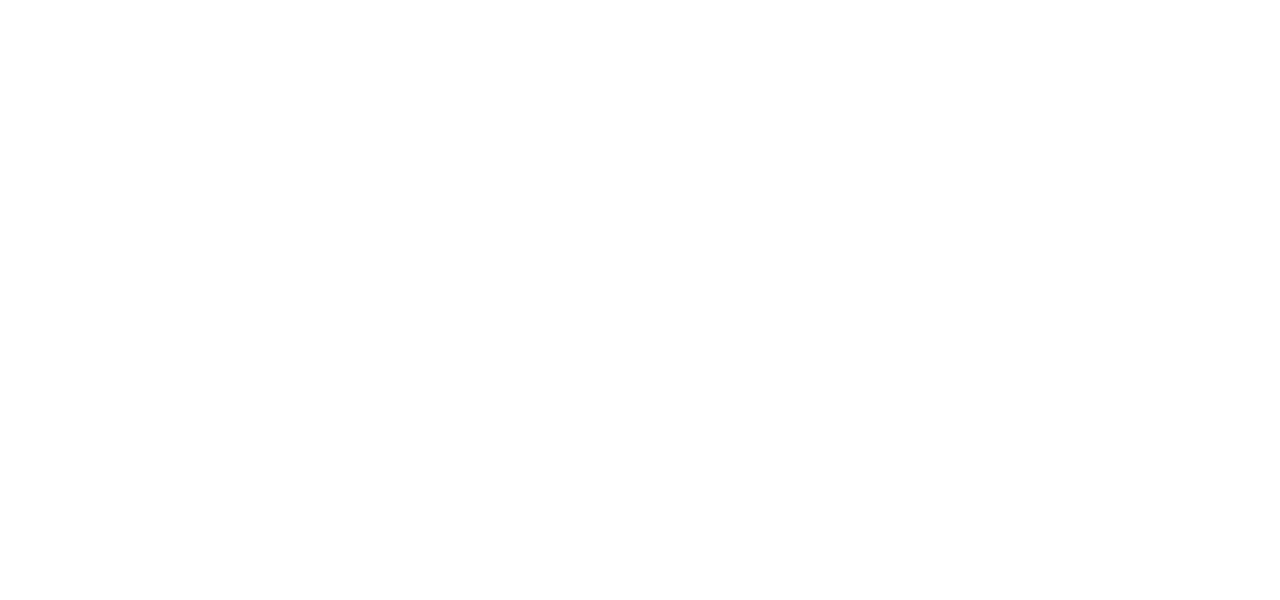
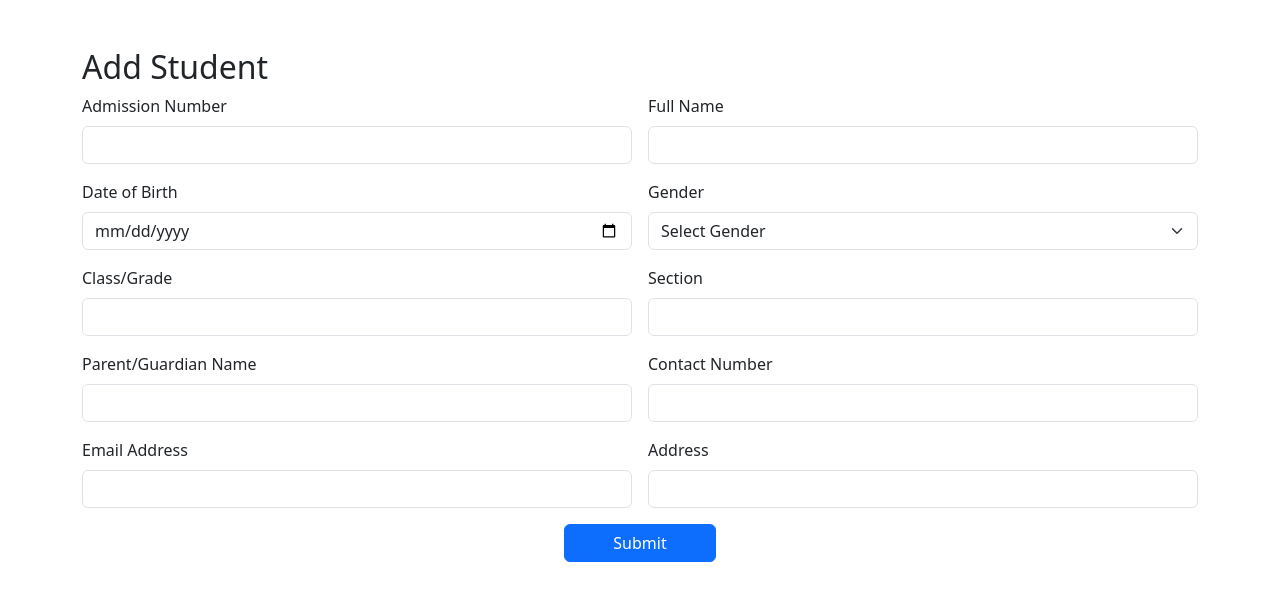
Before and after one commit to VarshaJ004/Student-React-app, a React (Vite) app: page / in a window 1280 px wide. Shown: the top 600 px of the page. Built offline with nearby package versions, Linux system fonts and the light colour scheme.

Commit message:
One page-AddStudent created

```diff
--- a/src/App.jsx
+++ b/src/App.jsx
@@ -3,13 +3,14 @@ import reactLogo from './assets/react.svg'
 import viteLogo from './assets/vite.svg'
 import heroImg from './assets/hero.png'
 import './App.css'
+import AddStudent from './components/AddStudent'
 
 function App() {
   const [count, setCount] = useState(0)
 
   return (
     <>
-
+      <AddStudent />
     </>
   )
 }
--- /dev/null
+++ b/src/components/AddStudent.jsx
@@ -0,0 +1,92 @@
+import React from 'react'
+
+
+const AddStudent = () => {
+  return (
+    <div>
+
+
+      <div className="container mt-5">
+
+        <div className="page-box">
+
+          <h2 className="page-heading">Add Student</h2>
+
+          <div className="row">
+            <div className="col col-12 col-sm-12 col-md-12 col-lg-12 col-xl-12 col-xxl-12">
+
+              <div className="row g-3">
+
+                <div className="col col-12 col-sm-6 col-md-6 col-lg-6 col-xl-6 col-xxl-6">
+                  <label className="form-label">Admission Number</label>
+                  <input type="text" className="form-control" />
+                </div>
+
+                <div className="col col-12 col-sm-6 col-md-6 col-lg-6 col-xl-6 col-xxl-6">
+                  <label className="form-label">Full Name</label>
+                  <input type="text" className="form-control" />
+                </div>
+
+                <div className="col col-12 col-sm-6 col-md-6 col-lg-6 col-xl-6 col-xxl-6">
+                  <label className="form-label">Date of Birth</label>
+                  <input type="date" className="form-control" />
+                </div>
+
+                <div className="col col-12 col-sm-6 col-md-6 col-lg-6 col-xl-6 col-xxl-6">
+                  <label className="form-label">Gender</label>
+                  <select className="form-select">
+                    <option value="">Select Gender</option>
+                    <option value="Male">Male</option>
+                    <option value="Female">Female</option>
+                    <option value="Other">Other</option>
+                  </select>
+                </div>
+
+                <div className="col col-12 col-sm-6 col-md-6 col-lg-6 col-xl-6 col-xxl-6">
+                  <label className="form-label">Class/Grade</label>
+                  <input type="text" className="form-control" />
+                </div>
+
+                <div className="col col-12 col-sm-6 col-md-6 col-lg-6 col-xl-6 col-xxl-6">
+                  <label className="form-label">Section</label>
+                  <input type="text" className="form-control" />
+                </div>
+
+                <div className="col col-12 col-sm-6 col-md-6 col-lg-6 col-xl-6 col-xxl-6">
+                  <label className="form-label">Parent/Guardian Name</label>
+                  <input type="text" className="form-control" />
+                </div>
+
+                <div className="col col-12 col-sm-6 col-md-6 col-lg-6 col-xl-6 col-xxl-6">
+                  <label className="form-label">Contact Number</label>
+                  <input type="tel" className="form-control" />
+                </div>
+
+                <div className="col col-12 col-sm-6 col-md-6 col-lg-6 col-xl-6 col-xxl-6">
+                  <label className="form-label">Email Address</label>
+                  <input type="email" className="form-control" />
+                </div>
+
+                <div className="col col-12 col-sm-6 col-md-6 col-lg-6 col-xl-6 col-xxl-6">
+                  <label className="form-label">Address</label>
+                  <input type="text" className="form-control" />
+                </div>
+
+                <div className="col-12 text-center mt-3">
+                  <button className="btn btn-primary px-5">Submit</button>
+                </div>
+
+              </div>
+
+            </div>
+          </div>
+
+        </div>
+
+      </div>
+
+    </div>
+  )
+}
+
+export default AddStudent
```
